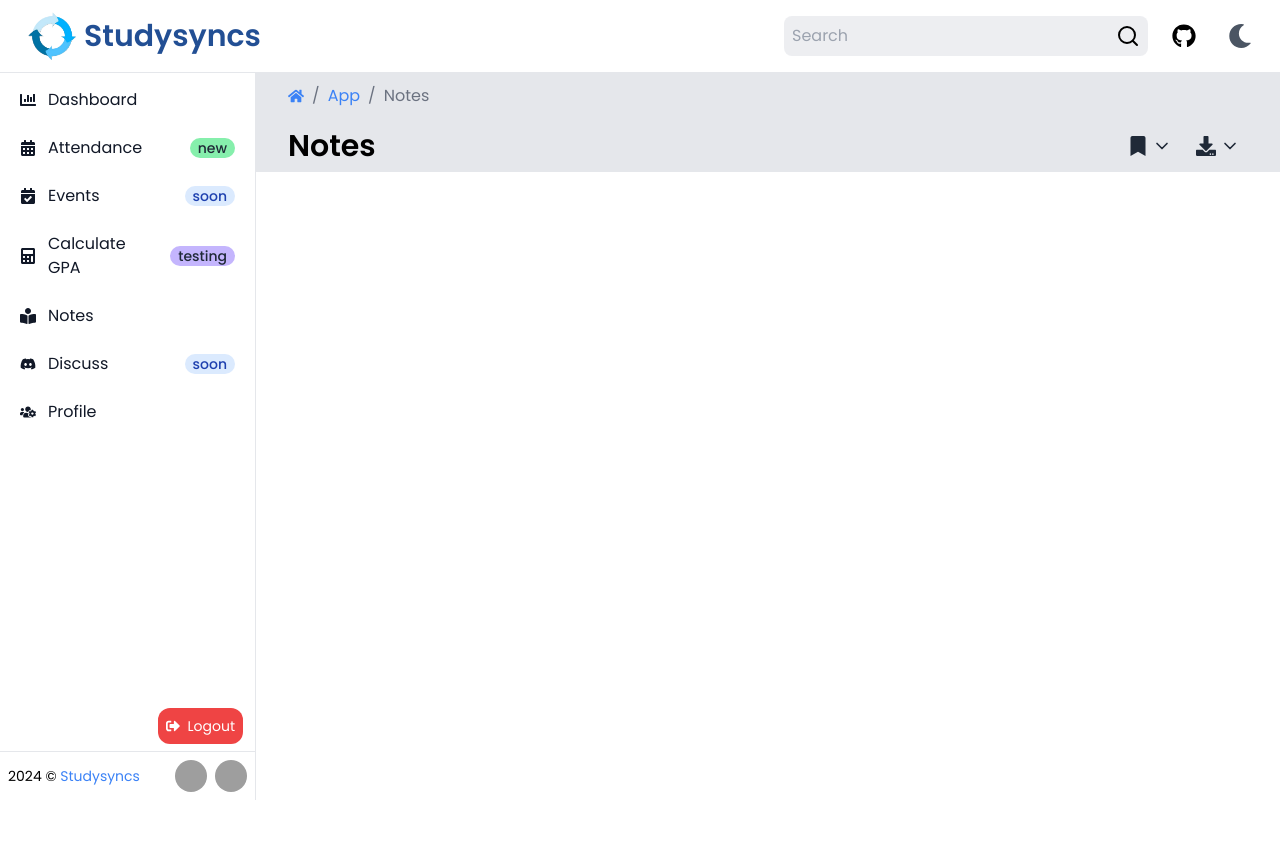
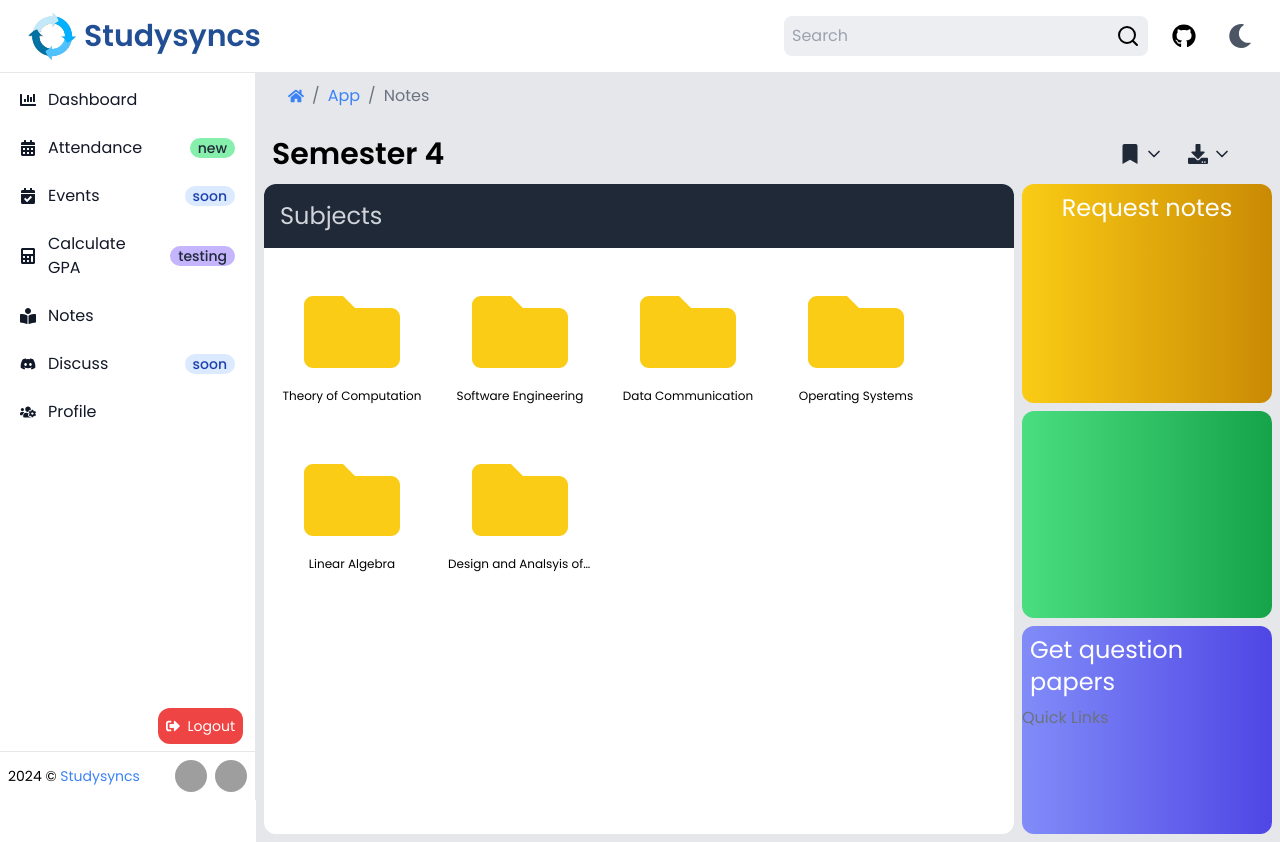
Before and after one commit to Vasudevshetty/studysyncs-v2, a React (Vite) app in the folder client/: page /app/notes in a window 1280 px wide. Before the commit the page ends 800 px from the top, so only its background shows below. Built offline with nearby package versions, Linux system fonts and the light colour scheme; grey boxes are pictures that could not be loaded.

Commit message:
Worked on notes component, basic layout setup done, shoudl refactor the code a bit and finalise the layout and add remaning functionalities.

```diff
--- a/client/src/components/App/Attendance/Timetable/TableHeader.jsx
+++ b/client/src/components/App/Attendance/Timetable/TableHeader.jsx
@@ -8,11 +8,11 @@ function TableHeader({ start, end, isEditing, setIsEditing }) {
           Timetable
         </h1>
         <div className="flex gap-1 sm:gap-2 items-center">
-          <p className="text-[8px] sm:text-xs text-white bg-green-500 p-1 rounded-xl">
+          <p className="text-[8px] sm:text-xs text-white bg-green-500 p-1 rounded-xl px-2">
             {start}
           </p>
           <span>-</span>
-          <p className="text-[8px] sm:text-xs text-white bg-red-500 p-1 rounded-xl">
+          <p className="text-[8px] sm:text-xs text-white bg-red-500 p-1 rounded-xl px-2">
             {end}
           </p>
         </div>
--- a/client/src/components/App/Dashboard/Charts/Chart.jsx
+++ b/client/src/components/App/Dashboard/Charts/Chart.jsx
@@ -15,7 +15,7 @@ function Chart({ title, children }) {
         {title}
       </Link>
       <div
-        className="flex-1 w-full h-full flex items-center justify-center"
+        className="flex-1 w-full h-full"
       >
         {children}
       </div>
--- a/client/src/components/App/Notes/Notes.jsx
+++ b/client/src/components/App/Notes/Notes.jsx
@@ -1,10 +1,100 @@
+import { useState } from "react";
+import { subjects } from "@/constants/user";
+import NotesOptions from "./NotesOptions";
 import ResourceIcons from "./ResourceIcons";
+import { FaAngleLeft, FaFolder, FaFolderOpen } from "react-icons/fa";
 
 function Notes() {
+  const [selectedSubject, setSelectedSubject] = useState(null);
+
+  const handleSubjectClick = (subject) => {
+    setSelectedSubject(subject);
+  };
+
+  function Header() {
+    return (
+      <div className="w-full flex bg-gray-800 rounded-t-xl items-center text-gray-300 dark:bg-gray-600 text-center gap-2 text-sm sm:text-2xl p-2">
+        {selectedSubject && (
+          <span
+            className="cursor-pointer hover:bg-gray-300 rounded-full p-1 hover:text-gray-800"
+            onClick={() => setSelectedSubject(null)}
+          >
+            <FaAngleLeft />
+          </span>
+        )}
+        <span className="p-2">Subjects</span>
+      </div>
+    );
+  }
+
   return (
-    <section className="">
+    <section className="p-2 ">
       <ResourceIcons />
-      {/* <iframe src="https://www.gutenberg.org/cache/epub/74509/pg74509-images.html" className="h-screen w-[calc(100vh-7rem)] bg-white"></iframe> */}
+      <div className="flex gap-2 max-lg:flex-col resources transition-all h-[800px] lg:h-[650px]">
+        {/* Subjects Sidebar */}
+        <div
+          className={`flex flex-col gap-2 bg-white dark:bg-gray-400 rounded-xl items-center transition-all duration-700 ${
+            selectedSubject
+              ? "lg:w-2/5 xl:w-1/4 max-lg:h-2/5 lg:h-full"
+              : "lg:w-3/5 xl:w-3/4 lg:h-full h-[450px]"
+          }`}
+        >
+          <Header />
+          <div
+            className={`flex p-2 flex-wrap gap-2 overflow-y-auto items-center ${
+              selectedSubject
+                ? "lg:justify-center flex-no-wrap"
+                : "max-md:justify-center"
+            }`}
+          >
+            {Object.keys(subjects).map((subject, index) => (
+              <button
+                key={index}
+                onClick={() => handleSubjectClick(subject)}
+                className={`flex items-center justify-center flex-col h-32 w-32 sm:w-40 sm:h-40 p-2 rounded-xl transition-all duration-500 ${
+                  selectedSubject === subject
+                    ? "bg-white scale-105 border-2 border-yellow-400"
+                    : "hover:bg-gray-300"
+                }`}
+              >
+                <span className="text-6xl sm:text-8xl text-yellow-400 mb-2">
+                  {selectedSubject !== subject ? (
+                    <FaFolder />
+                  ) : (
+                    <FaFolderOpen />
+                  )}
+                </span>
+                <span className="w-full text-xs text-center overflow-hidden whitespace-nowrap text-ellipsis hover:overflow-auto hover:whitespace-normal hover:text-clip text-black">
+                  {subjects[subject].name}
+                </span>
+              </button>
+            ))}
+          </div>
+        </div>
+
+        {/* Details Section */}
+        <div
+          className={`transition-all duration-700 rounded-xl ${
+            selectedSubject
+              ? "lg:w-3/5 xl:w-3/4 max-lg:h-3/5 lg:h-full bg-white dark:bg-gray-400"
+              : "lg:block xl:w-1/4 lg:w-2/5 lg:h-full"
+          }`}
+        >
+          {selectedSubject ? (
+            <div className="p-2">
+              <h2 className="text-2xl mb-4">
+                {subjects[selectedSubject].name} - Details
+              </h2>
+              {/* Render subject-specific data here */}
+              <p>
+                Here is some information about the subject: {selectedSubject}
+              </p>
+            </div>
+          ) : (
+            <NotesOptions />
+          )}
+        </div>
+      </div>
     </section>
   );
 }
--- /dev/null
+++ b/client/src/components/App/Notes/NotesOptions.jsx
@@ -0,0 +1,24 @@
+function NotesOptions() {
+  return (
+    <div className="flex gap-2 flex-col h-full">
+      <Option className="p-2 from-yellow-400 to-yellow-600">
+        <h1 className="text-2xl text-center text-white">Request notes</h1>
+      </Option>
+      <Option className="from-green-400 to-green-600"></Option>
+      <Option className="from-indigo-400 to-indigo-600">
+        <h1 className="p-2 text-2xl text-white">Get question papers</h1>
+        <p>Quick Links</p>
+      </Option>
+    </div>
+  );
+}
+
+function Option({ className, children }) {
+  return (
+    <div className={`h-full w-full bg-gradient-to-r rounded-xl ${className}`}>
+      {children}
+    </div>
+  );
+}
+
+export default NotesOptions;
--- /dev/null
+++ b/client/src/components/App/Notes/Notesnavigation.jsx
@@ -0,0 +1,12 @@
+function Notesnavigation({ title }) {
+  return (
+    <div className="flex flex-col gap-1">
+      <h1 className="text-xl sm:text-3xl text-black dark:text-white font-semibold">
+        {title}
+      </h1>
+      <nav className="text-sm px-4"></nav>
+    </div>
+  );
+}
+
+export default Notesnavigation;
--- a/client/src/components/App/Notes/ResourceIcons.jsx
+++ b/client/src/components/App/Notes/ResourceIcons.jsx
@@ -1,11 +1,10 @@
 import TabsPopover from "../TabsPopover";
+import Notesnavigation from "./Notesnavigation";
 
 function ResourceIcons() {
   return (
-    <div className="flex w-full p-2 gap-2 justify-between px-4 sm:px-8 resources">
-      <h1 className="text-black dark:text-gray-300 text-xl flex items-center sm:text-3xl font-semibold">
-        Notes
-      </h1>
+    <div className="flex w-full p-2 gap-2 justify-between pr-4 sm:pr-8 resources">
+      <Notesnavigation title={"Semester 4"} />
       <TabsPopover />
     </div>
   );
--- a/client/src/components/App/TabsPopover.jsx
+++ b/client/src/components/App/TabsPopover.jsx
@@ -37,7 +37,7 @@ function TabsPopover() {
   }, [containerRef]);
 
   return (
-    <div ref={containerRef} className="relative flex h-fit gap-2">
+    <div ref={containerRef} className="relative flex h-fit sm:gap-2">
       {tabs.map((t) => {
         return (
           <Tab
@@ -130,7 +130,7 @@ const Content = ({ selected, dir, handleSetSelected }) => {
         opacity: 0,
         y: 8,
       }}
-      className="absolute right-0 top-[calc(100%_+_24px)] w-64 md:w-96 h-64 overflow-y-auto rounded-lg border border-gray-300 bg-gradient-to-b from-gray-300 via-neutral-200 to-neutral-300 p-4 dark:border-gray-600  dark:from-gray-800 dark:via-gray-800 dark:to-gray-800"
+      className="absolute right-0 top-[calc(100%_+_24px)] w-64 md:w-96 h-64 overflow-y-auto rounded-lg border border-gray-300 bg-gradient-to-b from-gray-300 via-gray-200 to-gray-100 p-4 dark:border-gray-600  dark:from-gray-800 dark:via-gray-800 dark:to-gray-800"
     >
       <Bridge />
       <Nub selected={selected} />
```
